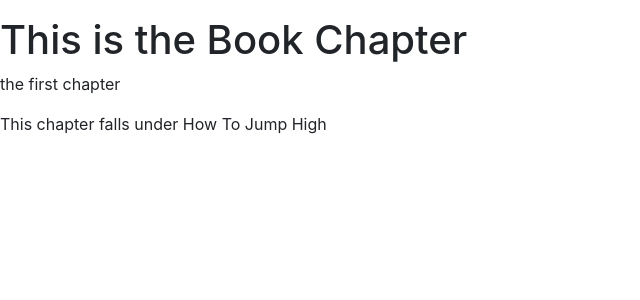
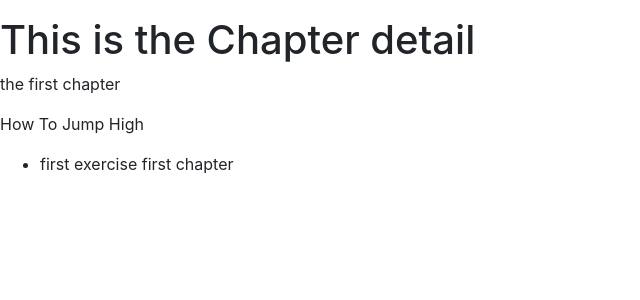
Before and after one commit to beniman8/BookApp, a Django app: a page that uses templates/chapter_detail.html in a window 1280 px wide. Shown: the part 48-348 px from the top of the page, without its empty margins (0-640 px from the left). Run offline with Django 3.2, Linux system fonts and the light colour scheme; data comes from the database, SQL or seed files in the repository; some libraries are stand-ins or nearby versions.

Commit message:
how to get absolute url

```diff
--- a/books/models.py
+++ b/books/models.py
@@ -1,4 +1,5 @@
 from django.db import models
+from django.shortcuts import reverse
 
 
 
@@ -24,6 +25,10 @@ class Book(models.Model):
     def __str__(self):
         return self.title
 
+    def get_absolute_url(self):
+        return reverse("books:book-detail", kwargs={"slug": self.slug})
+
+
 
 class Chapter(models.Model):
     book = models.ForeignKey(Book, on_delete=models.CASCADE)
@@ -33,15 +38,28 @@ class Chapter(models.Model):
     def __str__(self):
         return self.title
 
+    def get_absolute_url(self):
+        return reverse("books:chapter-detail", kwargs={
+            "book_slug": self.book.slug,
+            "chapter_number": self.chapter_number})
+
 
 class Exercise(models.Model):
     chapter = models.ForeignKey(Chapter, on_delete=models.CASCADE)
-    excersise_number = models.IntegerField()
+    exercise_number = models.IntegerField()
     page_number = models.IntegerField()
     title = models.CharField( max_length=100)
 
     def __str__(self):
         return self.title
+
+    def get_absolute_url(self):
+        return reverse("books:exercise-detail", kwargs={
+            "book_slug": self.chapter.book.slug,
+            "chapter_number": self.chapter.chapter_number,
+            "exercise_number": self.exercise_number
+
+            })
 
 class Solution(models.Model):
     exercise= models.ForeignKey(Exercise, on_delete=models.CASCADE)
--- a/books/views.py
+++ b/books/views.py
@@ -35,7 +35,7 @@ def exercise_detail(request,book_slug,chapter_number,exercise_number):
     exercise = Exercise.objects\
         .filter(chapter__book__slug=book_slug)\
         .filter(chapter__chapter_number=chapter_number)\
-        .filter(excersise_number=exercise_number)
+        .filter(exercise_number=exercise_number)
     if exercise.exists():
         context ={
             'exercise':exercise[0]
--- a/templates/book_detail.html
+++ b/templates/book_detail.html
@@ -14,7 +14,7 @@
 
 <ul>
 {% for chapter in book.chapter_set.all %}
- <li><a href="{% url 'books:chapter-detail' book.slug chapter.chapter_number %}">{{chapter.title}} </a></li>
+ <li><a href="{{chapter.get_absolute_url }}">{{chapter.title}} </a></li>
 {% endfor %}
 </ul>
 
--- a/templates/book_list.html
+++ b/templates/book_list.html
@@ -8,7 +8,7 @@
 <h1> This is the Book List</h1>
 {% for book in queryset %}
 
-        <p> <a href="{% url 'books:book-detail' book.slug %}">{{book}} </a></p>
+        <p> <a href="{{book.get_absolute_url}}">{{book}} </a></p>
 {% endfor %}
 
 {% endblock content %}
--- a/templates/chapter_detail.html
+++ b/templates/chapter_detail.html
@@ -3,7 +3,7 @@
 
 {% block breadcrumb %}
 <li class="breadcrumb-item " aria-current="page"><a href="{% url 'books:book-list' %}">Book List</a></li>
-<li class="breadcrumb-item " aria-current="page"><a href="{% url 'books:book-detail' chapter.book.slug %}">{{chapter.book.title}}</a></li>
+<li class="breadcrumb-item " aria-current="page"><a href="{{chapter.book.get_absolute_url}}">{{chapter.book.title}}</a></li>
 <li class="breadcrumb-item active" aria-current="page">{{chapter}}</li>
 
 {% endblock breadcrumb %}
@@ -11,9 +11,21 @@
 
 {% block content %}
 
-<h1> This is the Book Chapter</h1>
-        <p>{{chapter.title}}</p>
-        <p>This chapter falls under {{chapter.book.title}}</p>
+     <h1> This is the Chapter detail</h1>
 
 
+        <p>{{chapter.title}}</p>
+        <p>{{chapter.book.title}}</p>
+
+
+        <ul>
+                {% for exercise in chapter.exercise_set.all %}
+
+                <li> <a href="{{exercise.get_absolute_url}}"> </a> {{ exercise.title}}</a></li>
+
+                {% endfor %}
+
+
+        </ul>
+
 {% endblock content %}
```
Also changed, not shown: templates/exercise_detail.html (+5 -5 lines), books/migrations/0002_auto_20190629_0506.py (added), db.sqlite3.
